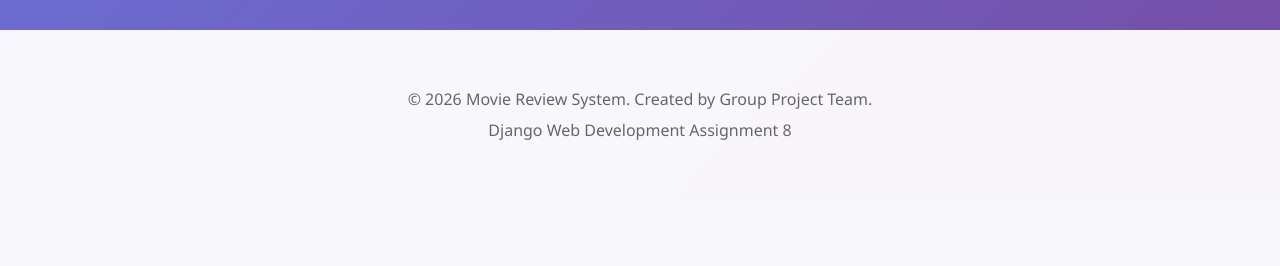
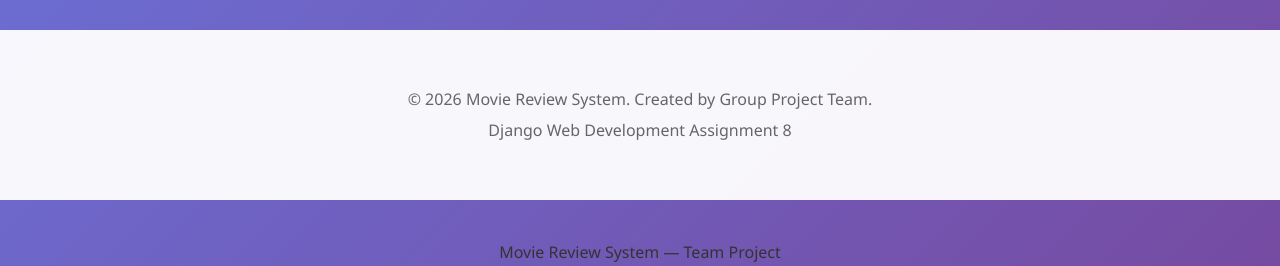
Before and after one commit to darigakudaibergen/movie-review-system, a Django app: page / in a window 1280 px wide. Shown: the part 826-1092 px from the top of the page. Before the commit the page ends 966 px from the top, so only its background shows below. Run offline with Django 4.2, Linux system fonts and the light colour scheme; data that the repository does not hold is empty.

Commit message:
Add footer to base template

```diff
--- a/templates/movies/base.html
+++ b/templates/movies/base.html
@@ -57,5 +57,8 @@
             <p>Django Web Development Assignment 8</p>
         </div>
     </footer>
+<footer style="margin-top:40px;text-align:center;">
+  Movie Review System — Team Project
+</footer>
 </body>
 </html>
```
